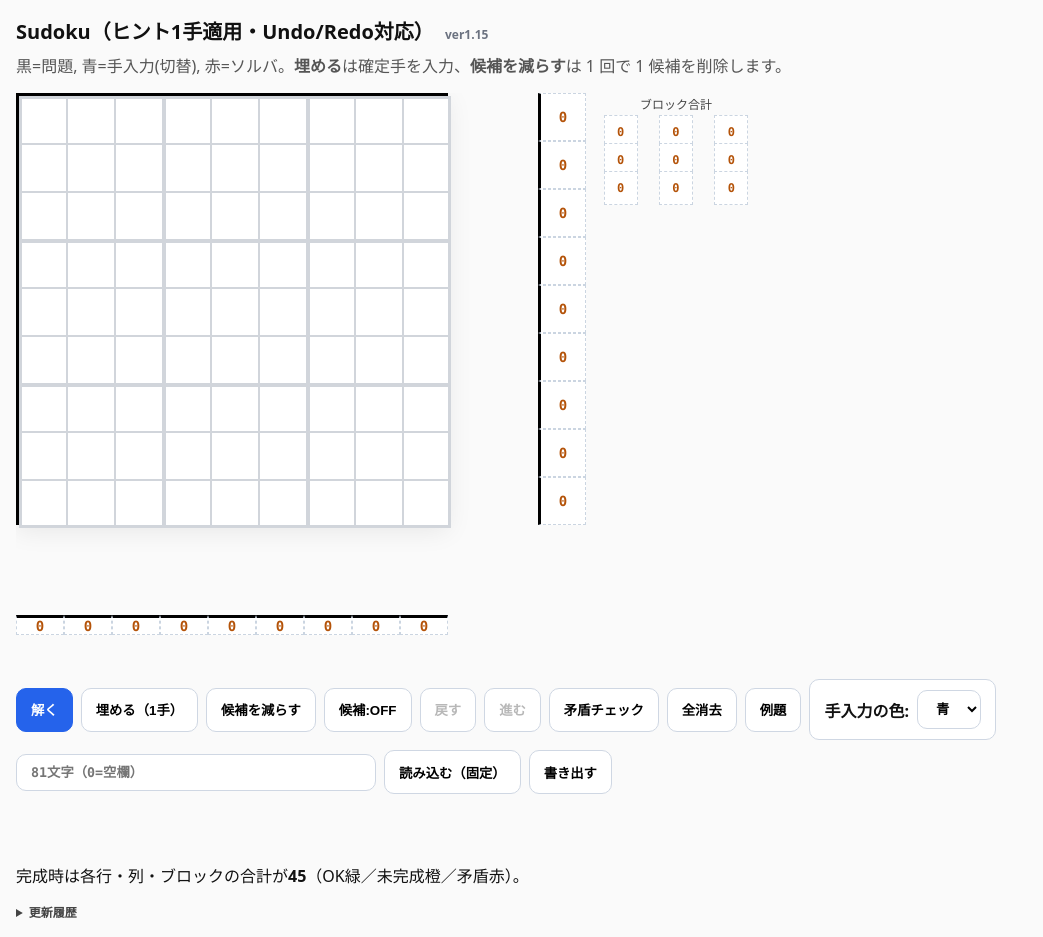
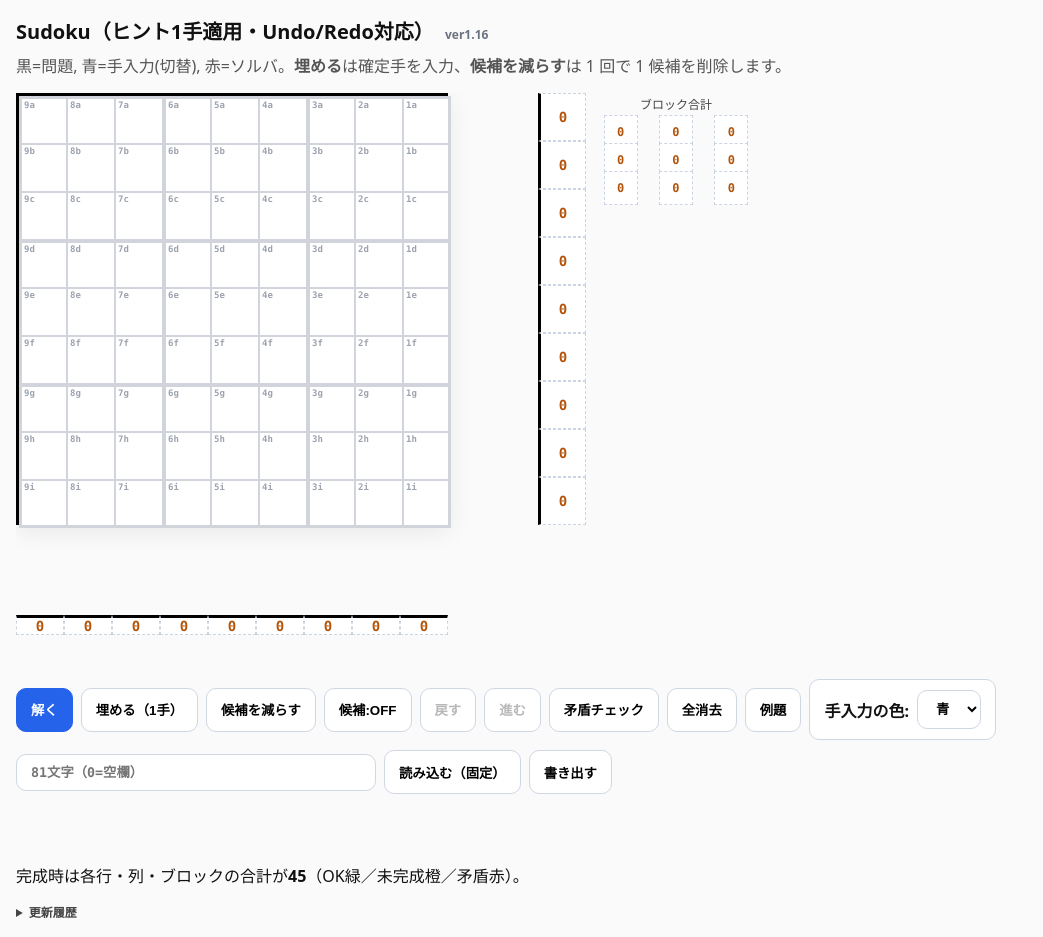
Before and after one commit to k-naka28/sudoku, a plain HTML site: page index.html in a window 1280 px wide. Shown: the whole page, without its empty margins (0-1043 px from the left). Drawn offline with Linux system fonts and the light colour scheme.

Commit message:
バージョンを1.16に更新し、盤面にマス座標を表示する機能を追加

```diff
--- a/app.js
+++ b/app.js
@@ -3,7 +3,8 @@
 (function(){
   // ---------- ユーティリティ ----------
   const $ = id => document.getElementById(id);
-  const rc = (r,c)=>`行${r+1} 列${c+1}`;
+  const coord = (r,c)=>`${9-c}${String.fromCharCode(97+r)}`;
+  const rc = (r,c)=>coord(r,c);
   const rcTag = (r,c)=>`<code>${rc(r,c)}</code>`;
 
   function setMsg(html, kind='ok'){
--- a/core/grid.js
+++ b/core/grid.js
@@ -2,11 +2,13 @@
 (function(w){
   const inputs=[], wraps=[], cands=[];
   let boardEl = null;
+  const coordLabel = (r,c)=>`${9-c}${String.fromCharCode(97+r)}`;
   function initBoard(el){
     boardEl = el;
     for(let r=0;r<9;r++){inputs[r]=[];wraps[r]=[];
       for(let c=0;c<9;c++){
         const wv=document.createElement('div'); wv.className=`cell r${r} c${c}`;
+        wv.dataset.coord = coordLabel(r,c);
         const inp=document.createElement('input'); inp.setAttribute('inputmode','numeric'); inp.maxLength=1;
         const cand=document.createElement('div'); cand.className='cand';
         for(let d=1;d<=9;d++){ const s=document.createElement('span'); s.dataset.d=String(d); cand.appendChild(s); }
--- a/index.html
+++ b/index.html
@@ -9,7 +9,7 @@
 </head>
 <body>
   <header>
-    <h1>Sudoku（ヒント1手適用・Undo/Redo対応） <span class="version">ver1.15</span></h1>
+    <h1>Sudoku（ヒント1手適用・Undo/Redo対応） <span class="version">ver1.16</span></h1>
     <p class="hint">黒=問題, 青=手入力(切替), 赤=ソルバ。<strong>埋める</strong>は確定手を入力、<strong>候補を減らす</strong>は 1 回で 1 候補を削除します。</p>
   </header>
 
@@ -57,6 +57,7 @@
     <details class="history">
       <summary>更新履歴</summary>
       <ul>
+        <li><strong>1.16</strong> マス座標（将棋盤式の英数字）を盤面に表示</li>
         <li><strong>1.15</strong> 「埋める」と「候補を減らす」を分離（候補削除は1回=1候補）</li>
         <li><strong>1.14</strong> 候補削除後に自動で次の一手へ進行</li>
         <li><strong>1.13</strong> Skyscraper／Two-String Kite／XYZ-Wing 追加（候補消去の手筋を強化）</li>
@@ -88,6 +89,6 @@
   <script defer src="./hints/swordfish.js"></script>
   <script defer src="./hints/jellyfish.js"></script>
 
-  <script defer src="./app.js?v=1.15"></script>
+  <script defer src="./app.js?v=1.16"></script>
 </body>
 </html>
--- a/styles.css
+++ b/styles.css
@@ -13,6 +13,8 @@ h1{font-size:20px;margin:16px 16px 8px}.hint{color:#555;margin:0 16px 16px}
   border:3px solid #000;background:#fff;width:calc(var(--size)*9);height:calc(var(--size)*9);box-shadow:0 6px 24px rgba(0,0,0,.08);
   grid-column:1/10;grid-row:1/10}
 .cell{position:relative;border:1px solid #d1d5db;background:#fff}
+.cell::after{content:attr(data-coord);position:absolute;top:2px;left:2px;
+  font:600 9px/1 ui-monospace,SFMono-Regular,Menlo,Consolas,monospace;color:#9ca3af;pointer-events:none}
 .cell.r0,.cell.r3,.cell.r6{border-top-width:3px}.cell.c0,.cell.c3,.cell.c6{border-left-width:3px}
 .cell.r8{border-bottom-width:3px}.cell.c8{border-right-width:3px}
 .cell input{width:100%;height:100%;text-align:center;font-size:20px;border:none;outline:none;background:transparent;color:#111}
```
